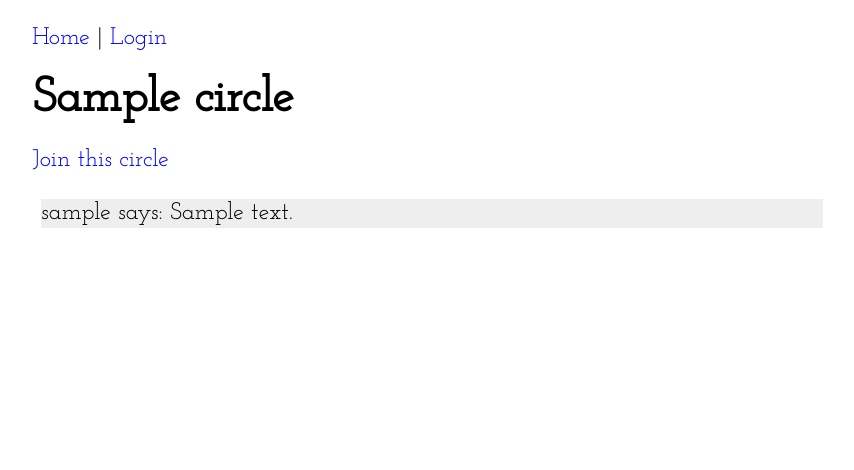
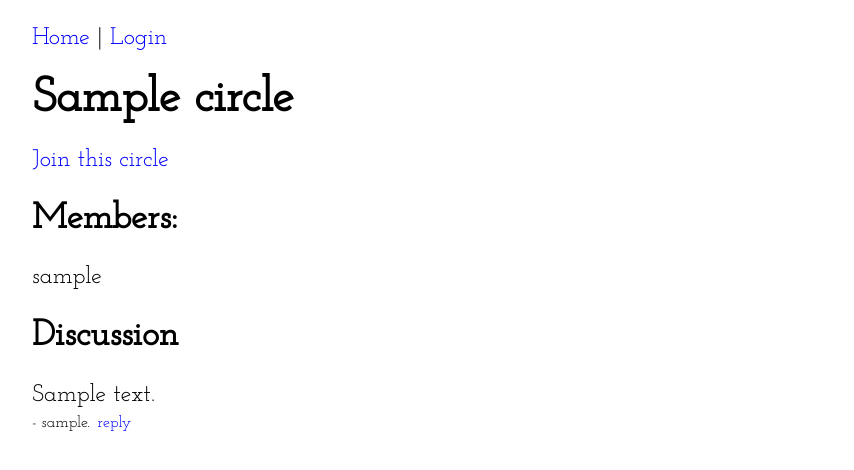
Before and after one commit to nickretallack/Circles, a Flask app: template templates/circle.html in a window 1280 px wide. Shown: the top 470 px of the page, without its empty margins (208-1062 px from the left). Run offline with Flask 2, Linux system fonts and the light colour scheme; the template is opened without the code that fills it: values that come from a table or form of the project are taken from there, most other values are stand-ins (such as "Sample title", 1, 10 or a date in 2020); some libraries are stand-ins or nearby versions.

Commit message:
classy comments

```diff
--- a/static/style.css
+++ b/static/style.css
@@ -3,8 +3,10 @@
 a {color:blue; cursor:pointer; text-decoration:none}
 a:hover {text-decoration:underline}
 ul {margin:0; padding:0; list-style:none}
-.discussion {background-color:#eee; margin:1ex; padding:0}
 .thread {margin-left:5ex}
 input[type=text], input[type=password], textarea {font-family:inherit; font-size:inherit; min-width:20ex}
 textarea.link {min-width:80ex; height:1em}
 .notice {border:1px solid green; background-color:lightgreen; padding:.5ex}
+.comment-meta {font-size:12pt}
+.comment {margin-top:1ex}
+.reply-trigger, .cancel-reply {margin-left:.5ex}
--- a/templates/base.html
+++ b/templates/base.html
@@ -3,6 +3,22 @@
 <title>Circles</title>
 <link href='http://fonts.googleapis.com/css?family=Josefin+Slab' rel='stylesheet' type='text/css'>
 <link rel="stylesheet" type="text/css" href="{{url_for('static', filename='style.css')}}">
+<script type="text/javascript" src="https://ajax.googleapis.com/ajax/libs/jquery/1.5.0/jquery.min.js"></script>
+<script type="text/javascript">
+$(function(){
+    $('.reply').hide()
+    $('.reply-trigger').click(function(event){
+        var link = $(event.target)
+        var reply = link.parents('.comment:first').find('.reply:first')
+        reply.show()
+    })
+    $('.cancel-reply').click(function(event){
+        var link = $(event.target)
+        var reply = link.parents('.comment:first').find('.reply:first')
+        reply.hide()
+    })
+})
+</script>
 </head>
 <body>
 
--- a/templates/circle.html
+++ b/templates/circle.html
@@ -6,6 +6,9 @@
 <div>{{form.text}}</div>
 {{form.discussion_id}} {{form.parent_id}}
 <button>Post</button>
+    {% if form.discussion_id.data %}
+        <a class="comment-meta cancel-reply">Cancel</a>
+    {% endif %}
 </form>
 {% endif %}
 {% endmacro %}
@@ -19,16 +22,25 @@
 <p><a href="{{url_for('join_circle',id=circle.id)}}">Join this circle</a></p>
 {% endif %}
 
+<h2>Members:</h2>
+<ul>{% for membership in circle.memberships %}
+<li>{{membership.nickname}}
+{% endfor %}</ul>
+
+<h2>Discussion</h2>
 {% if has_membership %}
-<h2>Post Something</h2>
 {{ comment_form(discussion_form) }}
 </form>
 {% endif %}
 
 <ul >{% for discussion in discussions %}
 <li class="discussion"><ul> {% for comment in discussion.root_comments recursive %}
-<li>{{comment.nickname}} says: {{ comment.text }}
-{{ comment_form(comment.reply_form) }}
+<li class="comment"><div class="comment-text">{{ comment.text }}</div>
+    <div class="comment-meta">- {{comment.nickname}}.
+         <a class="reply-trigger">reply</a></div>
+    <div class="reply">
+        {{ comment_form(comment.reply_form) }}
+    </div>
 {% if comment.children %}
 <ul class="thread">{{ loop(comment.children) }}</ul>
 {% endif %}
--- a/templates/invite.html
+++ b/templates/invite.html
@@ -2,7 +2,7 @@
 
 {% block content %}
 <h1>Invitations to <a href="{{circle.url}}">{{circle.name}}</a></h1>
-<p>We believe that personally inviting each of your closest friends is better than mass-mailing them.  Take the time to explain why they should join your group, and then <b>give them one of these links</b>.  Please, only give these to people you trust, who aren't going to pass them on to strangers.  Each link can only be used once, but we'll give you more as people accept them.</p>
+<p>We believe that personally inviting each of your closest friends is better than mass-mailing them.  Take the time to explain why they should join your group, and then <b>give them one of these links</b>.  Please only give these to people you trust, who aren't going to pass them on to strangers.  Each link can only be used once, but we'll give you more as people accept them.</p>
 
 <table>
 <tr><th>Link <th>Status
```
Also changed, not shown: notes.txt (+9 -6 lines).
